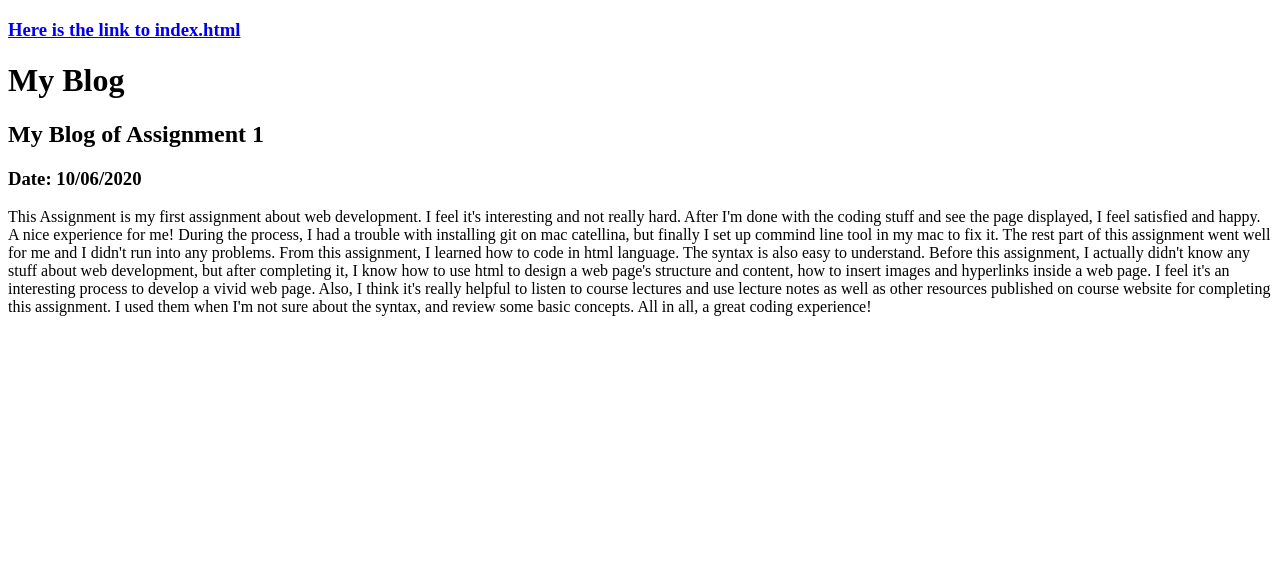
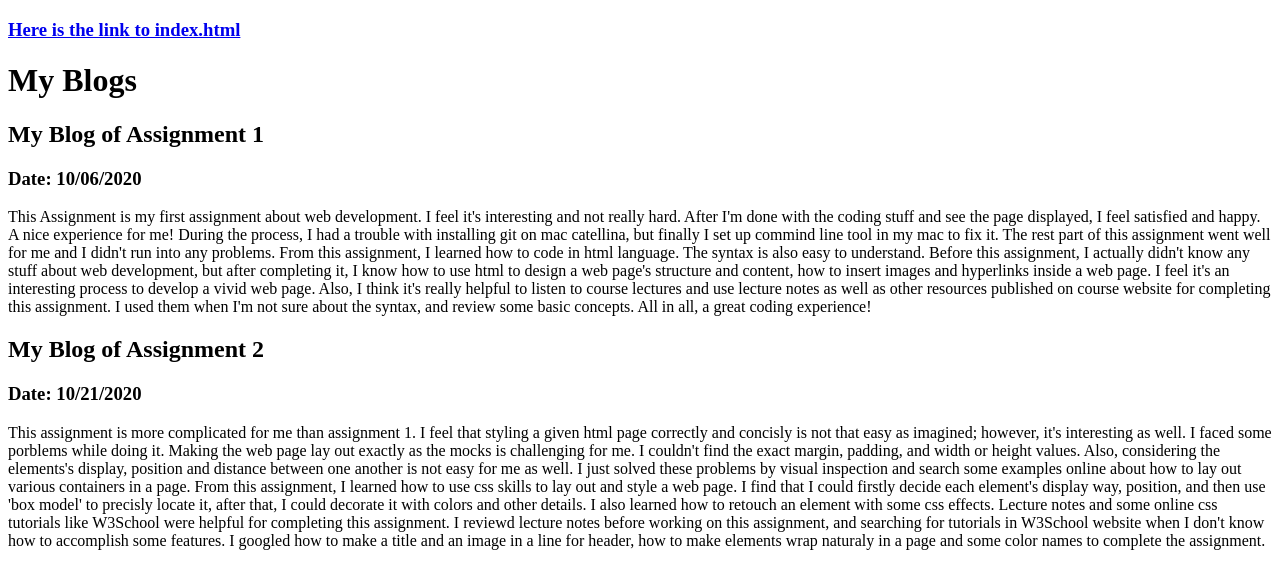
Before and after one commit to haichao-joy/haichao-joy.github.io, a plain HTML site: page blog.html in a window 1280 px wide. Drawn offline with Linux system fonts and the light colour scheme.

Commit message:
updated blog.html

```diff
--- a/blog.html
+++ b/blog.html
@@ -6,11 +6,16 @@
 
    <body>
       <h3><a href="index.html">Here is the link to index.html</a></h3>
-      <h1>My Blog</h1>
+      <h1>My Blogs</h1>
       <h2>My Blog of Assignment 1</h2>
       <h3>Date: 10/06/2020</h3>
       <p>
       This Assignment is my first assignment about web development. I feel it's interesting and not really hard. After I'm done with the coding stuff and see the page displayed, I feel satisfied and happy. A nice experience for me! During the process, I had a trouble with installing git on mac catellina, but finally I set up commind line tool in my mac to fix it. The rest part of this assignment went well for me and I didn't run into any problems. From this assignment, I learned how to code in html language. The syntax is also easy to understand. Before this assignment, I actually didn't know any stuff about web development, but after completing it, I know how to use html to design a web page's structure and content, how to insert images and hyperlinks inside a web page. I feel it's an interesting process to develop a vivid web page. Also, I think it's really helpful to listen to course lectures and use lecture notes as well as other resources published on course website for completing this assignment. I used them when I'm not sure about the syntax, and review some basic concepts. All in all, a great coding experience!
       </p>
+      <h2>My Blog of Assignment 2</h2>
+      <h3>Date: 10/21/2020</h3>
+      <p>
+      This assignment is more complicated for me than assignment 1. I feel that styling a given html page correctly and concisly is not that easy as imagined; however, it's interesting as well. I faced some porblems while doing it. Making the web page lay out exactly as the mocks is challenging for me. I couldn't find the exact margin, padding, and width or height values. Also, considering the elements's display, position and distance between one another is not easy for me as well. I just solved these problems by visual inspection and search some examples online about how to lay out various containers in a page. From this assignment, I learned how to use css skills to lay out and style a web page. I find that I could firstly decide each element's display way, position, and then use 'box model' to precisly locate it, after that, I could decorate it with colors and other details. I also learned how to retouch an element with some css effects. Lecture notes and some online css tutorials like W3School were helpful for completing this assignment. I reviewd lecture notes before working on this assignment, and searching for tutorials in W3School website when I don't know how to accomplish some features. I googled how to make a title and an image in a line for header, how to make elements wrap naturaly in a page and some color names to complete the assignment.
+      </p>
    </body>
 </html>
```
